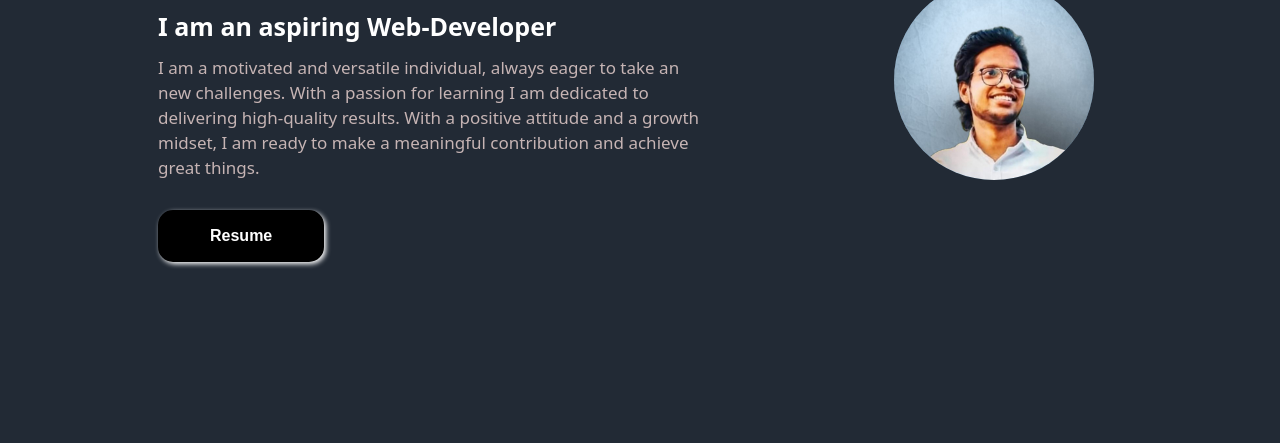
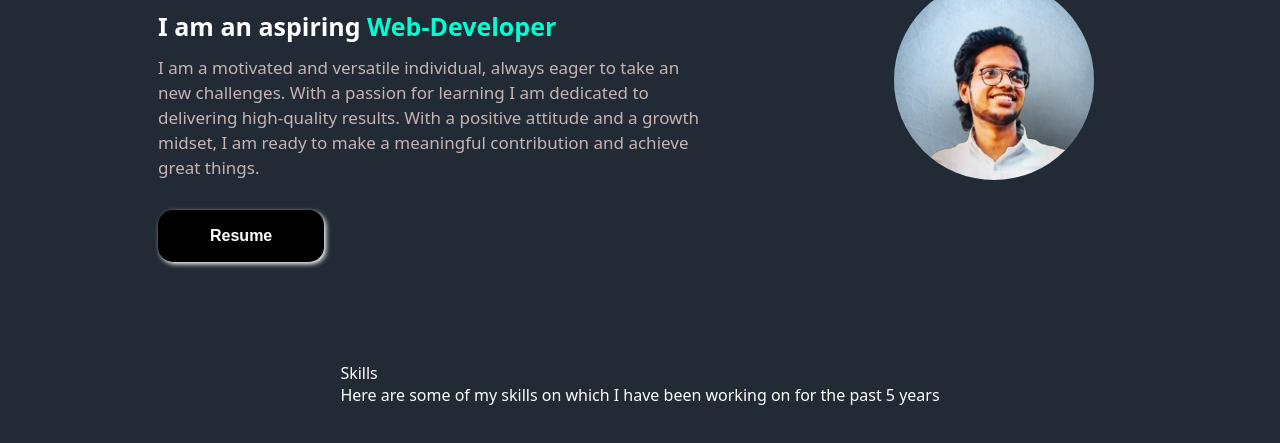
Before and after one commit to MubeenMohammed/Portfolio, a plain HTML site: page index.html in a window 1280 px wide. Shown: the part 205-648 px from the top of the page. Drawn offline with Linux system fonts and the light colour scheme.

Commit message:
added the intial skills container

```diff
--- a/index.html
+++ b/index.html
@@ -14,7 +14,7 @@
             </div>
             <div class="middle-section">
                 <a href="#about">About</a>
-                <a href="#skills">Skills</a>
+                <a href="#skills-container">Skills</a>
                 <a href="#experience">Experience</a>
                 <a href="#projects">Projects</a>
                 <a href="#education">Education</a>
@@ -29,7 +29,7 @@
             <div class="info">
                 <p class="hi-message">Hi, I am </p>
                 <p class="name">Mubeen Mohammed</p>
-                <p class="position"> I am an aspiring Web-Developer</p>
+                <p class="position"> I am an aspiring <span class="position-name">Web-Developer</span></p>
                 <p class="intro-par"> I am  a motivated and versatile individual, always eager to take an new
                     challenges. With a passion for learning I am dedicated to delivering high-quality
                     results. With a positive attitude and a growth midset, I am ready to make a meaningful
@@ -39,7 +39,14 @@
 
             </div>
             <div class="profile-image-container">
-                <img class="profile-picture" src="resources/profile-picture/Mubeen_profile_picture.jpg"
+                <img class="profile-picture" src="resources/profile-picture/Mubeen_profile_picture.jpg">
+            </div>
+        </div>
+
+        <div class="skills-container">
+            <div class="skills-intro">
+                <p class="skills-heading">Skills</p>
+                <p class="skills-description">Here are some of my skills on which I have been working on for the past 5 years</p>
             </div>
         </div>
     </body>
--- a/styles/main.css
+++ b/styles/main.css
@@ -1,5 +1,6 @@
 .intro-section {
     padding-top: 100px;
+    padding-bottom: 100px;
     display: grid;
     grid-template-columns: 1fr 1fr;
     padding-left: 150px;
@@ -39,6 +40,9 @@
     font-size: 25px;
     font-weight: bold;
 }
+.position-name {
+    color: rgb(0, 255, 213) ;
+}
 
 .intro-par {
     margin-bottom: 30px;
@@ -46,3 +50,8 @@
     font-size: 17px;
     color: rgb(198, 180, 180);
 }
+
+.skills-container {
+    display: flex;
+    justify-content: center;
+}
```
